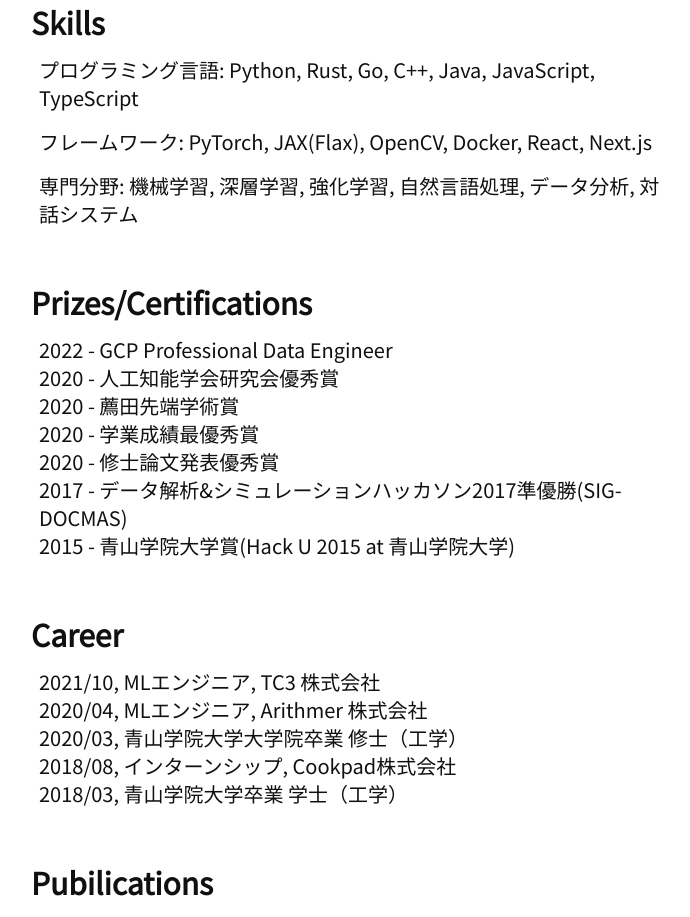
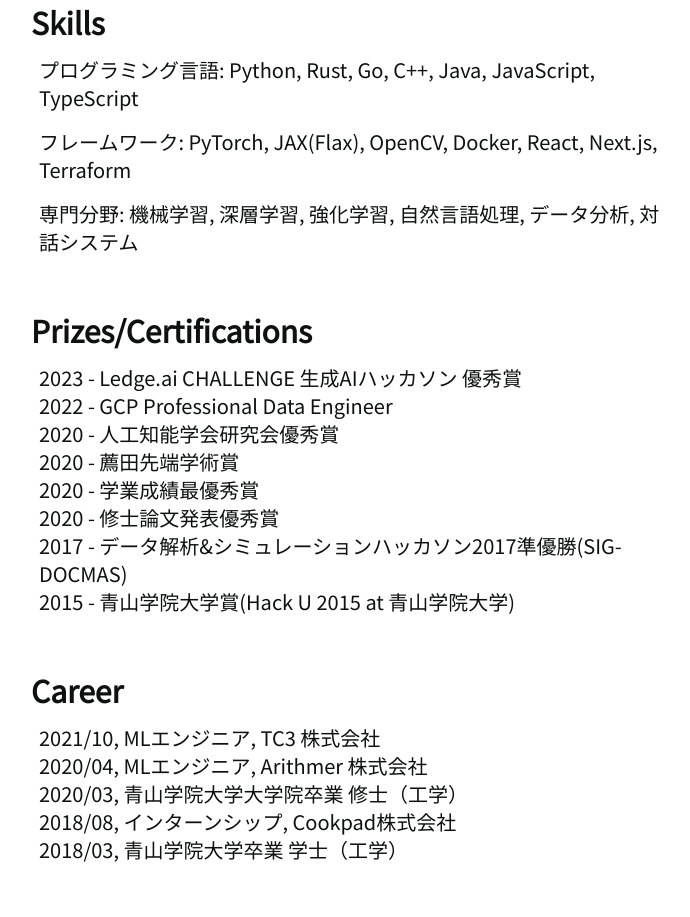
Before and after one commit to umepy/umeco-portfolio, a Next.js app: page / in a window 1280 px wide. Shown: the part 880-1797 px from the top of the page, without its empty margins (289-979 px from the left). Built offline with nearby package versions, Linux system fonts and the light colour scheme; no server answers.

Commit message:
add Ledgeai challenge

```diff
--- a/src/locales/en.ts
+++ b/src/locales/en.ts
@@ -8,10 +8,12 @@ const en = {
     He is interested not only in the ML area but also in IT in general, and has skills in front-end, back-end and cloud computing.",
   PROGRAMMING_LANGUAGE:
     "Language: Python, Rust, Go, C++, Java, JavaScript, TypeScript",
-  FRAMEWORK: "Framework: PyTorch, JAX(Flax), OpenCV, Docker, React, Next.js",
+  FRAMEWORK:
+    "Framework: PyTorch, JAX(Flax), OpenCV, Docker, React, Next.js, Terraform",
   RESEARCH: "Specialization: ML, DL, RL, NLP, Data analysis, Dialogue system",
   PRIZES:
-    "2022 - GCP Professional Data Engineer\n\
+    "2023 - Ledge.ai CHALLENGE Generative AI Hackason Outstanding Award\n\
+    2022 - GCP Professional Data Engineer\n\
     2020 - JSAI Outstanding Paper Award \n\
     2020 - Komoda Advanced Science Academic Award \n\
     2020 - The Highest Grade Point Award \n\
--- a/src/locales/ja.ts
+++ b/src/locales/ja.ts
@@ -9,11 +9,12 @@ const ja = {
   PROGRAMMING_LANGUAGE:
     "プログラミング言語: Python, Rust, Go, C++, Java, JavaScript, TypeScript",
   FRAMEWORK:
-    "フレームワーク: PyTorch, JAX(Flax), OpenCV, Docker, React, Next.js",
+    "フレームワーク: PyTorch, JAX(Flax), OpenCV, Docker, React, Next.js, Terraform",
   RESEARCH:
     "専門分野: 機械学習, 深層学習, 強化学習, 自然言語処理, データ分析, 対話システム",
   PRIZES:
-    "2022 - GCP Professional Data Engineer\n\
+    "2023 - Ledge.ai CHALLENGE 生成AIハッカソン 優秀賞\n\
+    2022 - GCP Professional Data Engineer\n\
     2020 - 人工知能学会研究会優秀賞\n\
     2020 - 薦田先端学術賞\n\
     2020 - 学業成績最優秀賞\n\
```
